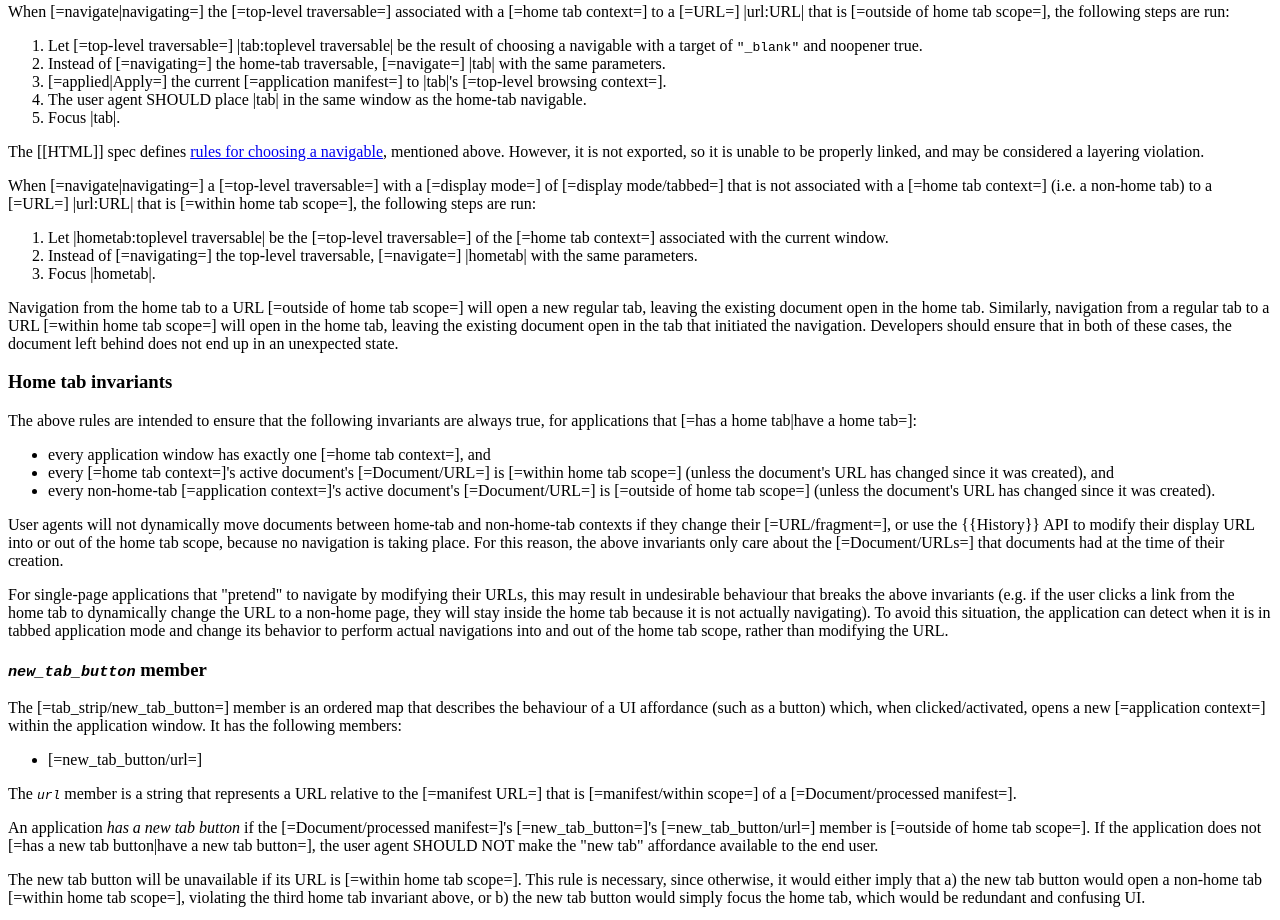
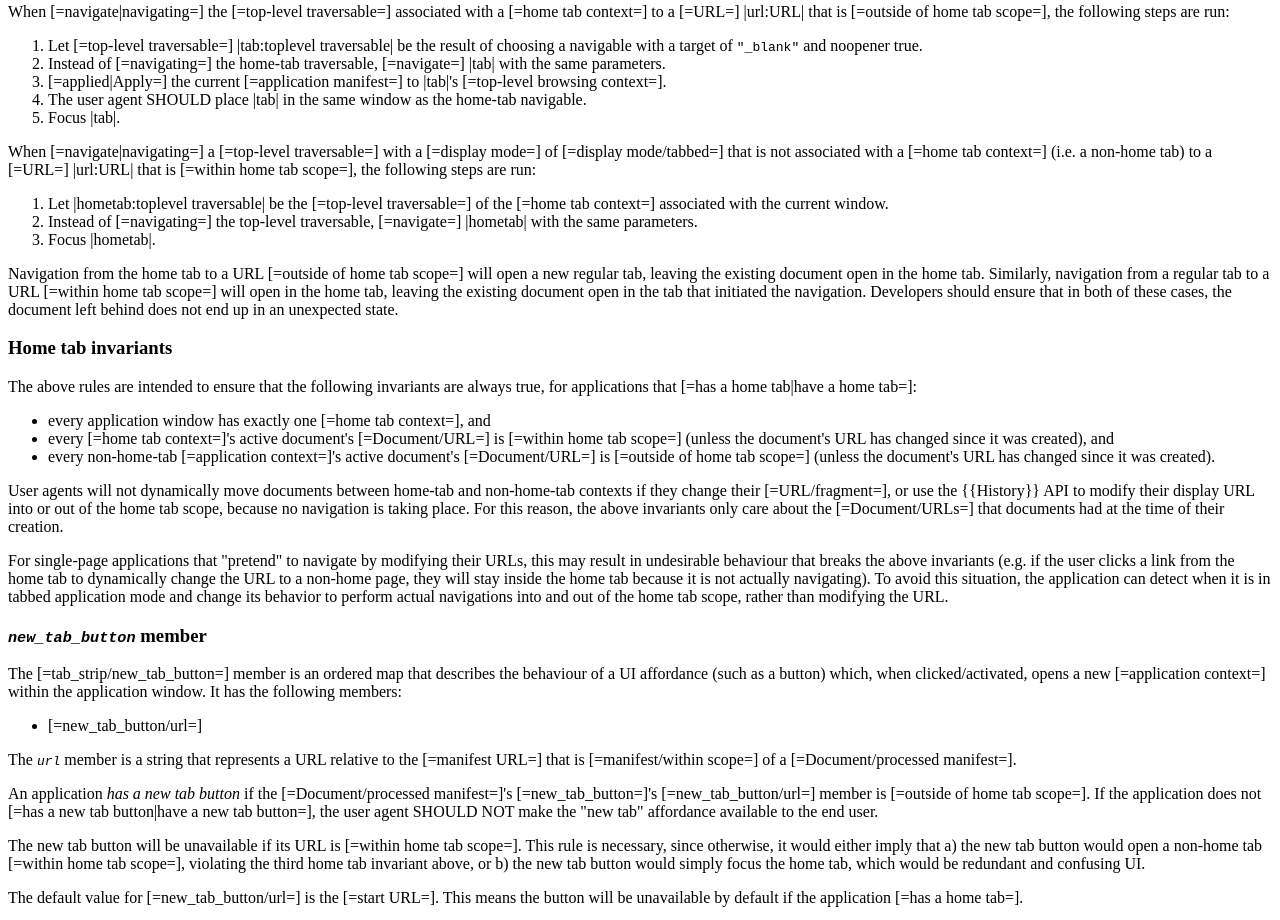
Before and after one commit to WICG/manifest-incubations, a plain HTML site: page index.html in a window 1280 px wide. Shown: the part 2415-3335 px from the top of the page. Drawn offline with Linux system fonts and the light colour scheme.

Commit message:
Link to a GitHub issue instead of describing the issue inline.

```diff
--- a/index.html
+++ b/index.html
@@ -385,14 +385,7 @@
             <li>Focus |tab|.
             </li>
           </ol>
-          <p class="issue" title=
-          "Cannot link to &quot;rules for choosing a navigable&quot;">
-            The [[HTML]] spec defines <a href=
-            "https://html.spec.whatwg.org/multipage/document-sequences.html#the-rules-for-choosing-a-navigable">
-            rules for choosing a navigable</a>, mentioned above. However, it is
-            not exported, so it is unable to be properly linked, and may be
-            considered a layering violation.
-          </p>
+          <p class="issue" data-number="98"></p>
           <p>
             When [=navigate|navigating=] a [=top-level traversable=] with a
             [=display mode=] of [=display mode/tabbed=] that is not associated
```
